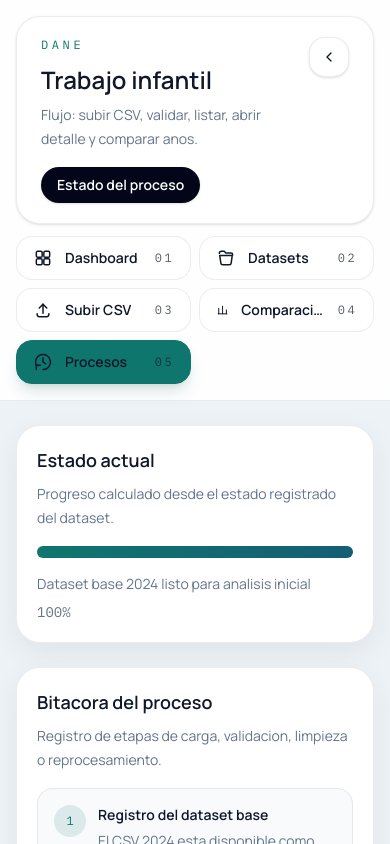
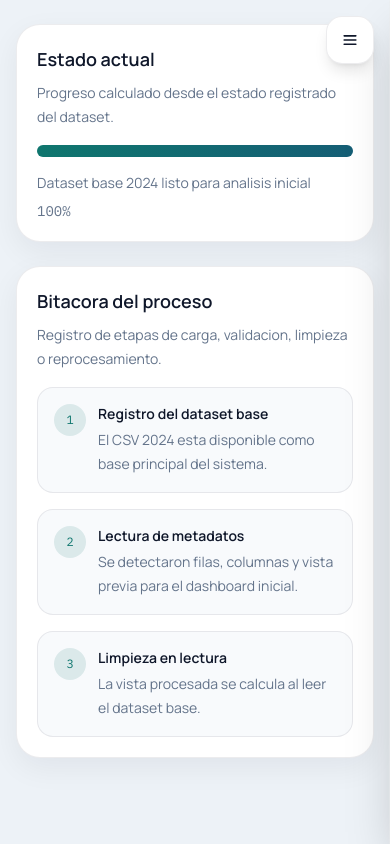
Before and after one commit to AlcaldiaPasto/Dane_Datos_Trabajo_Infantil, a Next.js app in the folder app-trabajo-infantil/: page /procesos in a window 390 px wide. Shown: the top 844 px of the page. Built offline with nearby package versions, Linux system fonts and the light colour scheme.

Commit message:
Buscar CSV en ZIP sin importar jerarquia y ajustar menu lateral

```diff
--- a/app-trabajo-infantil/src/app/procesos/page.js
+++ b/app-trabajo-infantil/src/app/procesos/page.js
@@ -20,7 +20,7 @@ export default async function ProcessesPage() {
         badge: primaryProcess?.status || "sin procesos",
       }}
     >
-      <div className="flex min-h-full min-w-0 items-start justify-center py-2 sm:py-4 lg:items-center">
+      <div className="flex min-h-full min-w-0 items-start justify-center py-2 sm:py-4">
         <div className="flex w-full max-w-[900px] min-w-0 flex-col gap-5 sm:gap-6">
           {processes.map((process) => (
             <div key={process.datasetId} className="flex flex-col gap-6">
--- a/app-trabajo-infantil/src/components/layout/app-shell.js
+++ b/app-trabajo-infantil/src/components/layout/app-shell.js
@@ -12,15 +12,9 @@ export default function AppShell({
     title,
     description,
   };
-  const shellClass = fixedViewport
-    ? "flex min-h-dvh flex-col overflow-x-hidden bg-background text-foreground lg:h-dvh lg:flex-row lg:overflow-hidden"
-    : "flex min-h-dvh flex-col overflow-x-hidden bg-background text-foreground lg:flex-row";
-  const contentClass = fixedViewport
-    ? "flex min-h-0 min-w-0 flex-1 flex-col overflow-x-hidden px-4 py-4 sm:px-5 lg:h-dvh lg:overflow-y-auto xl:px-6"
-    : "flex min-h-0 min-w-0 flex-1 flex-col px-4 py-4 sm:px-5 xl:px-6";
-  const mainClass = fixedViewport
-    ? "flex min-h-full min-w-0 flex-1"
-    : "flex min-w-0 flex-1";
+  const shellClass = "flex min-h-dvh flex-col bg-background text-foreground lg:flex-row";
+  const contentClass = "flex min-h-0 min-w-0 flex-1 flex-col px-4 py-4 sm:px-5 xl:px-6";
+  const mainClass = fixedViewport ? "flex min-h-full min-w-0 flex-1" : "flex min-w-0 flex-1";
 
   return (
     <div className={shellClass}>
--- a/app-trabajo-infantil/src/components/layout/sidebar.js
+++ b/app-trabajo-infantil/src/components/layout/sidebar.js
@@ -2,7 +2,7 @@
 
 import Link from "next/link";
 import { usePathname } from "next/navigation";
-import { useState } from "react";
+import { useEffect, useState } from "react";
 
 const items = [
   { href: "/", label: "Dashboard", shortLabel: "01", icon: "dashboard", match: "exact" },
@@ -28,10 +28,12 @@ function isItemActive(item, pathname) {
   return pathname.startsWith(item.href);
 }
 
-function getItemClass(isActive, isOpen) {
+function getItemClass(isActive, isExpanded) {
   return [
     "group flex h-11 min-w-0 shrink-0 items-center gap-3 rounded-2xl border transition",
-    isOpen ? "justify-between px-4" : "justify-center px-0",
+    isExpanded
+      ? "justify-between px-4"
+      : "justify-center px-0 text-foreground [&_svg]:h-6 [&_svg]:w-6 [&_svg]:stroke-[2]",
     isActive
       ? "border-accent bg-accent text-white shadow-lg shadow-teal-900/15"
       : "border-line bg-surface-strong text-foreground hover:border-accent/40 hover:bg-white",
@@ -126,14 +128,45 @@ function ChevronIcon({ isOpen }) {
   );
 }
 
-function MenuToggle({ isOpen, onClick }) {
+function MobileMenuIcon({ isOpen }) {
+  return (
+    <svg
+      className="h-5 w-5"
+      viewBox="0 0 24 24"
+      fill="none"
+      stroke="currentColor"
+      strokeWidth="1.9"
+      strokeLinecap="round"
+      strokeLinejoin="round"
+      aria-hidden="true"
+    >
+      {isOpen ? (
+        <>
+          <path d="m7 7 10 10" />
+          <path d="m17 7-10 10" />
+        </>
+      ) : (
+        <>
+          <path d="M5 7h14" />
+          <path d="M5 12h14" />
+          <path d="M5 17h14" />
+        </>
+      )}
+    </svg>
+  );
+}
+
+function MenuToggle({ isOpen, onClick, className = "", ariaLabel }) {
   return (
     <button
       type="button"
       onClick={onClick}
       aria-expanded={isOpen}
-      aria-label={isOpen ? "Cerrar menu" : "Abrir menu"}
-      className="inline-flex h-10 w-10 shrink-0 items-center justify-center rounded-2xl border border-line bg-white text-foreground shadow-sm transition hover:border-accent hover:bg-accent-soft"
+      aria-label={ariaLabel || (isOpen ? "Cerrar menu" : "Abrir menu")}
+      className={[
+        "h-10 w-10 shrink-0 items-center justify-center rounded-2xl border border-line bg-white text-foreground shadow-sm transition hover:border-accent hover:bg-accent-soft",
+        className,
+      ].join(" ")}
     >
       <ChevronIcon isOpen={isOpen} />
     </button>
@@ -142,50 +175,108 @@ function MenuToggle({ isOpen, onClick }) {
 
 export default function Sidebar({ context }) {
   const pathname = usePathname();
-  const [isOpen, setIsOpen] = useState(true);
+  const [isDesktopOpen, setIsDesktopOpen] = useState(true);
+  const [isMobileOpen, setIsMobileOpen] = useState(false);
+  const showExpanded = isMobileOpen || isDesktopOpen;
 
-  function toggleMenu() {
-    setIsOpen((currentValue) => !currentValue);
+  function toggleDesktopMenu() {
+    setIsDesktopOpen((currentValue) => !currentValue);
   }
 
+  function toggleMobileMenu() {
+    setIsMobileOpen((currentValue) => !currentValue);
+  }
+
+  function closeMobileMenu() {
+    setIsMobileOpen(false);
+  }
+
+  useEffect(() => {
+    if (!isMobileOpen) {
+      return undefined;
+    }
+
+    const originalOverflow = document.body.style.overflow;
+    document.body.style.overflow = "hidden";
+
+    return () => {
+      document.body.style.overflow = originalOverflow;
+    };
+  }, [isMobileOpen]);
+
   return (
+    <>
+      <button
+        type="button"
+        onClick={toggleMobileMenu}
+        aria-expanded={isMobileOpen}
+        aria-label={isMobileOpen ? "Cerrar menu" : "Abrir menu"}
+        className={[
+          "fixed right-4 top-4 z-[60] inline-flex h-12 w-12 items-center justify-center rounded-2xl border border-line bg-white text-foreground shadow-lg transition hover:border-accent hover:bg-accent-soft lg:hidden",
+        ].join(" ")}
+      >
+        <MobileMenuIcon isOpen={isMobileOpen} />
+      </button>
+
+      <button
+        type="button"
+        aria-hidden={!isMobileOpen}
+        onClick={() => setIsMobileOpen(false)}
+        className={[
+          "fixed inset-0 z-40 bg-slate-900/30 transition-opacity lg:hidden",
+          isMobileOpen ? "opacity-100" : "pointer-events-none opacity-0",
+        ].join(" ")}
+      />
+
       <aside
         className={[
-        "relative top-auto flex w-full shrink-0 flex-col border-b border-line bg-[rgba(255,255,255,0.9)] backdrop-blur transition-all duration-300 lg:sticky lg:top-0 lg:h-dvh lg:border-r lg:border-b-0",
-        isOpen
-          ? "overflow-visible px-4 py-4 lg:w-72 lg:overflow-y-auto lg:overflow-x-hidden lg:px-5"
-          : "overflow-hidden px-3 py-3 lg:w-20 lg:overflow-y-auto lg:overflow-x-hidden",
+          "fixed inset-y-0 right-0 z-50 flex w-[84vw] max-w-[360px] shrink-0 flex-col border-l border-line bg-[rgba(255,255,255,0.96)] px-4 py-4 shadow-2xl backdrop-blur transition-transform duration-300 overflow-y-auto",
+          isMobileOpen ? "translate-x-0" : "translate-x-full",
+          "lg:sticky lg:top-0 lg:inset-auto lg:z-auto lg:h-dvh lg:self-start lg:translate-x-0 lg:overflow-y-auto lg:border-l-0 lg:border-r lg:border-b-0 lg:bg-[rgba(255,255,255,0.9)] lg:shadow-none",
+          showExpanded ? "lg:w-80 lg:px-5" : "lg:w-20 lg:px-3",
         ].join(" ")}
       >
         <div
           className={[
             "mb-3 flex shrink-0 items-start gap-3 rounded-3xl border border-line bg-surface-strong shadow-sm transition-all",
-          isOpen ? "min-h-[164px] px-6 py-5 lg:min-h-[188px]" : "h-14 items-center px-3 py-2",
+            showExpanded ? "min-h-[164px] px-6 py-5 lg:min-h-[188px]" : "h-14 items-center px-3 py-2",
           ].join(" ")}
         >
+          {showExpanded ? (
+            <>
               <div className="min-w-0 flex-1">
                 <p className="font-mono text-xs uppercase tracking-[0.3em] text-accent">DANE</p>
-          {isOpen ? (
-            <>
                 <h1 className="mt-3 text-2xl font-semibold leading-tight text-foreground">Trabajo infantil</h1>
-              <p className="mt-2 line-clamp-2 text-sm leading-6 text-muted">
+                <p className="mt-2 text-sm leading-6 text-muted">
                   Flujo: subir CSV, validar, listar, abrir detalle y comparar anos.
                 </p>
                 {context?.title ? (
-                <p className="mt-4 inline-flex max-w-full rounded-full bg-slate-950 px-4 py-2 text-sm font-semibold text-white shadow-sm">
-                  <span className="truncate">{context.title}</span>
-                </p>
-              ) : null}
-            </>
+                  <p className="mt-4 text-sm font-semibold leading-5 text-foreground">{context.title}</p>
                 ) : null}
               </div>
-        <MenuToggle isOpen={isOpen} onClick={toggleMenu} />
+              <MenuToggle
+                isOpen={isDesktopOpen}
+                onClick={toggleDesktopMenu}
+                className="hidden lg:inline-flex"
+                ariaLabel="Alternar menu de escritorio"
+              />
+            </>
+          ) : (
+            <div className="flex w-full items-center justify-center">
+              <MenuToggle
+                isOpen={isDesktopOpen}
+                onClick={toggleDesktopMenu}
+                className="hidden lg:inline-flex"
+                ariaLabel="Alternar menu de escritorio"
+              />
+            </div>
+          )}
         </div>
 
         <nav
           className={[
             "shrink-0 gap-2",
-          isOpen ? "grid grid-cols-2 sm:grid-cols-3 lg:flex lg:flex-col" : "hidden lg:flex lg:flex-col",
+            showExpanded ? "flex flex-col" : "hidden lg:flex lg:flex-col",
           ].join(" ")}
         >
           {items.map((item) => {
@@ -197,28 +288,38 @@ export default function Sidebar({ context }) {
                 href={item.href}
                 aria-current={isActive ? "page" : undefined}
                 title={item.label}
-              className={getItemClass(isActive, isOpen)}
+                className={getItemClass(isActive, showExpanded)}
+                onClick={closeMobileMenu}
               >
-              <span className={isOpen ? "flex min-w-0 items-center gap-3" : "flex items-center justify-center"}>
-                <MenuIcon name={item.icon} />
-                {isOpen ? <span className="truncate text-sm font-semibold">{item.label}</span> : null}
+                <span
+                  className={
+                    showExpanded
+                      ? "flex min-w-0 items-center gap-3"
+                      : "inline-flex h-6 w-6 items-center justify-center text-current"
+                  }
+                >
+                  <MenuIcon name={item.icon} className={showExpanded ? "h-5 w-5" : "h-6 w-6"} />
+                  {showExpanded ? <span className="text-sm font-semibold leading-tight">{item.label}</span> : null}
                 </span>
-              {isOpen ? (
-                <span className="font-mono text-xs uppercase tracking-[0.2em] opacity-70">{item.shortLabel}</span>
+                {showExpanded ? (
+                  <span className="hidden font-mono text-xs uppercase tracking-[0.2em] opacity-70 xl:inline">
+                    {item.shortLabel}
+                  </span>
                 ) : null}
               </Link>
             );
           })}
         </nav>
 
-      {isOpen ? (
-        <div className="mt-3 hidden h-[104px] shrink-0 rounded-3xl border border-line bg-surface px-4 py-3 lg:mt-auto lg:block">
+        {showExpanded ? (
+          <div className="mt-3 hidden min-h-[104px] shrink-0 rounded-3xl border border-line bg-surface px-4 py-3 lg:mt-auto lg:block">
             <p className="font-mono text-xs uppercase tracking-[0.3em] text-muted">Sesion</p>
-          <p className="mt-2 line-clamp-2 text-sm leading-6 text-muted">
+            <p className="mt-2 text-sm leading-6 text-muted">
               Sin base de datos persistente. Los datasets cargados se guardan temporalmente en la sesion.
             </p>
           </div>
         ) : null}
       </aside>
+    </>
   );
 }
```
Also changed, not shown: app-trabajo-infantil/src/lib/datasets/dataset-ingestion-service.js, app-trabajo-infantil/src/lib/datasets/dataset-processing-worker.mjs, app-trabajo-infantil/src/lib/datasets/dataset-processor-core.js. Lines whose indentation alone changed are shown as unchanged.
